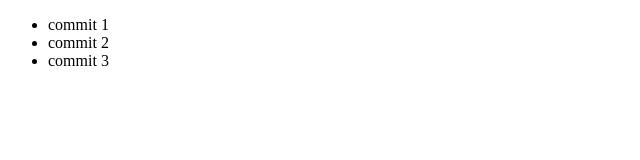
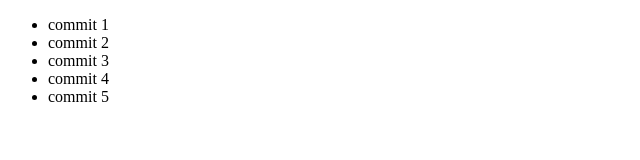
Before and after one commit to GitMaster91/cherry-github, a plain HTML site: page index.html in a window 1280 px wide. Shown: the whole page, without its empty margins (0-640 px from the left). Drawn offline with Linux system fonts and the light colour scheme.

Commit message:
5 commit li

```diff
--- a/index.html
+++ b/index.html
@@ -16,6 +16,8 @@
       <li>commit 1</li>
       <li>commit 2</li>
       <li>commit 3</li>
+      <li>commit 4</li>
+      <li>commit 5</li>
    </ul>
 
    <script src="./app.js"></script>
```
